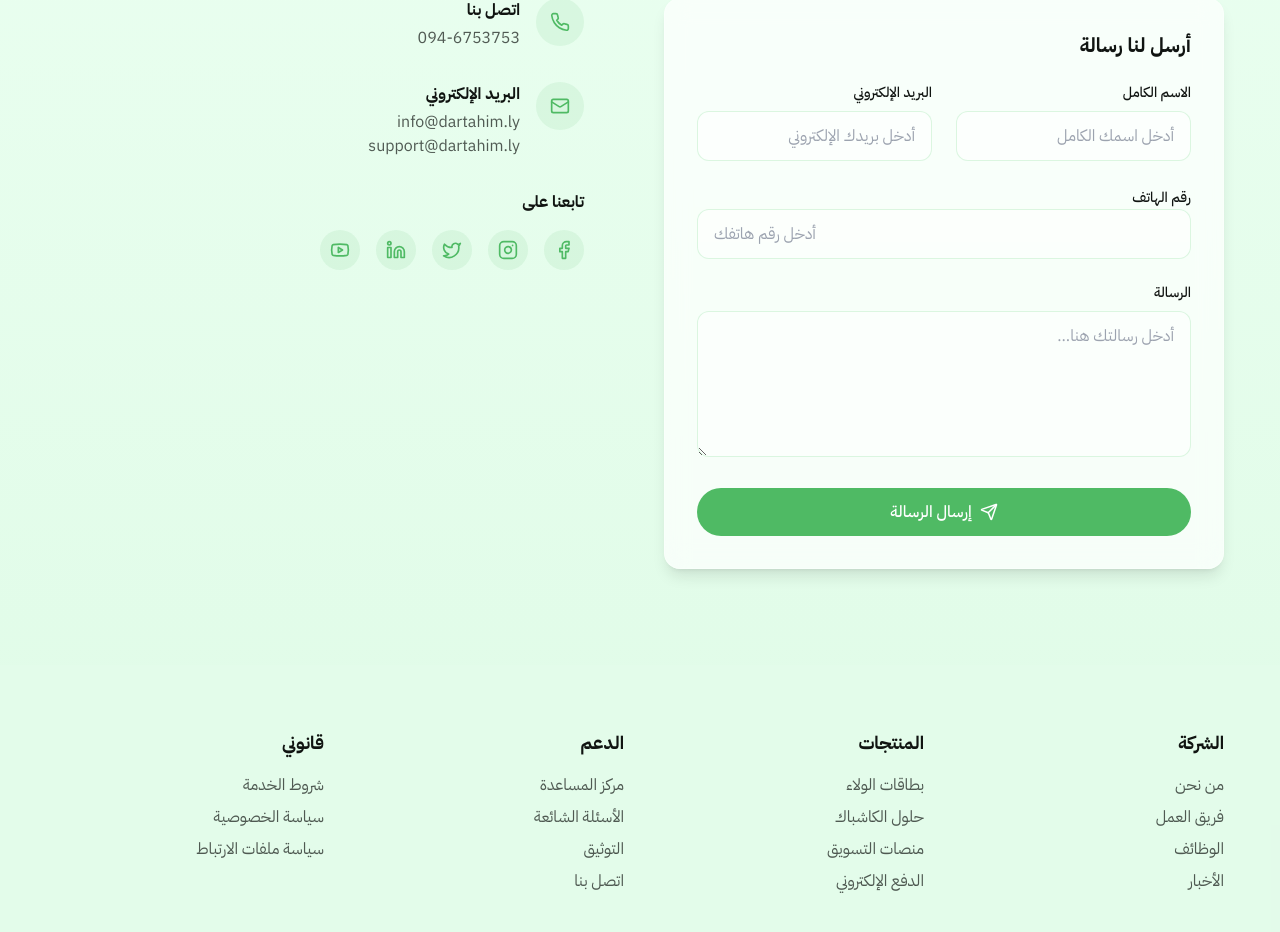
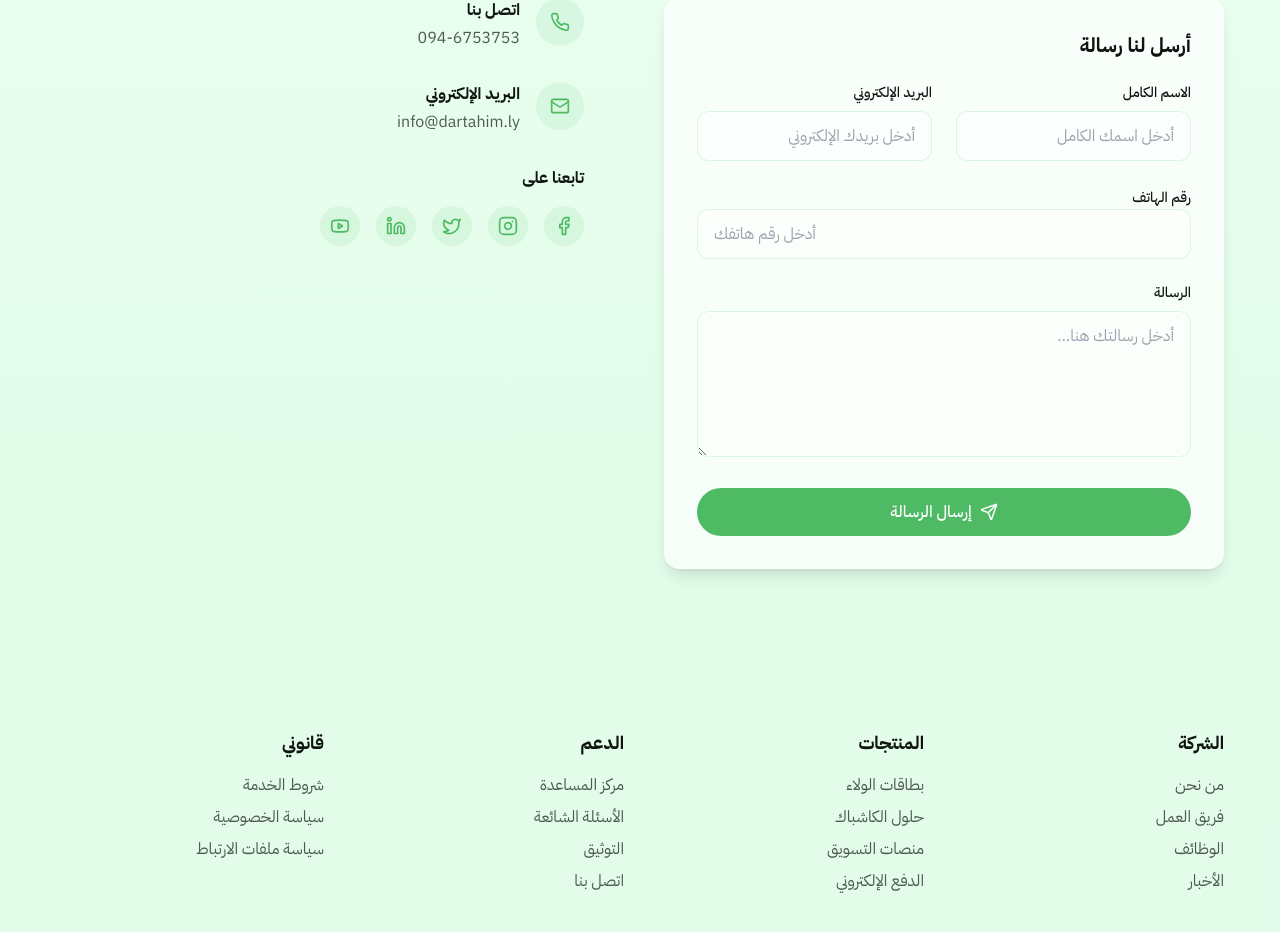
Before and after one commit to sanadly/dartahim-landing, a React (Vite) app: page / in a window 1280 px wide. Shown: the part 3240-4172 px from the top of the page. Built offline with nearby package versions, Linux system fonts and the light colour scheme.

Commit message:
deleted email

```diff
--- a/src/components/Contact.tsx
+++ b/src/components/Contact.tsx
@@ -161,7 +161,6 @@ const Contact = () => {
               <div>
                 <h4 className="font-bold mb-1">البريد الإلكتروني</h4>
                 <p className="text-text/70">info@dartahim.ly</p>
-                <p className="text-text/70">support@dartahim.ly</p>
               </div>
             </div>
 
```
